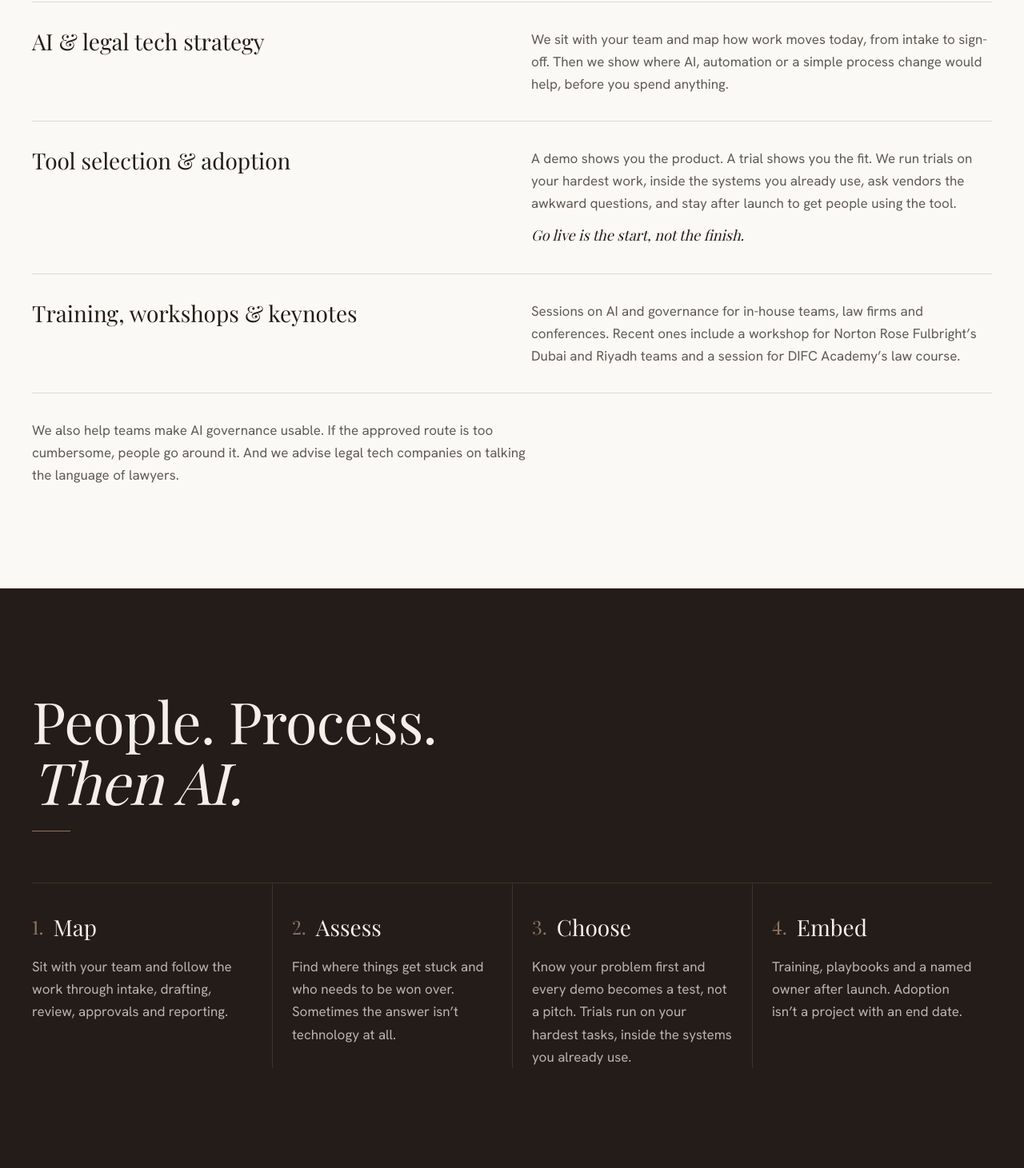
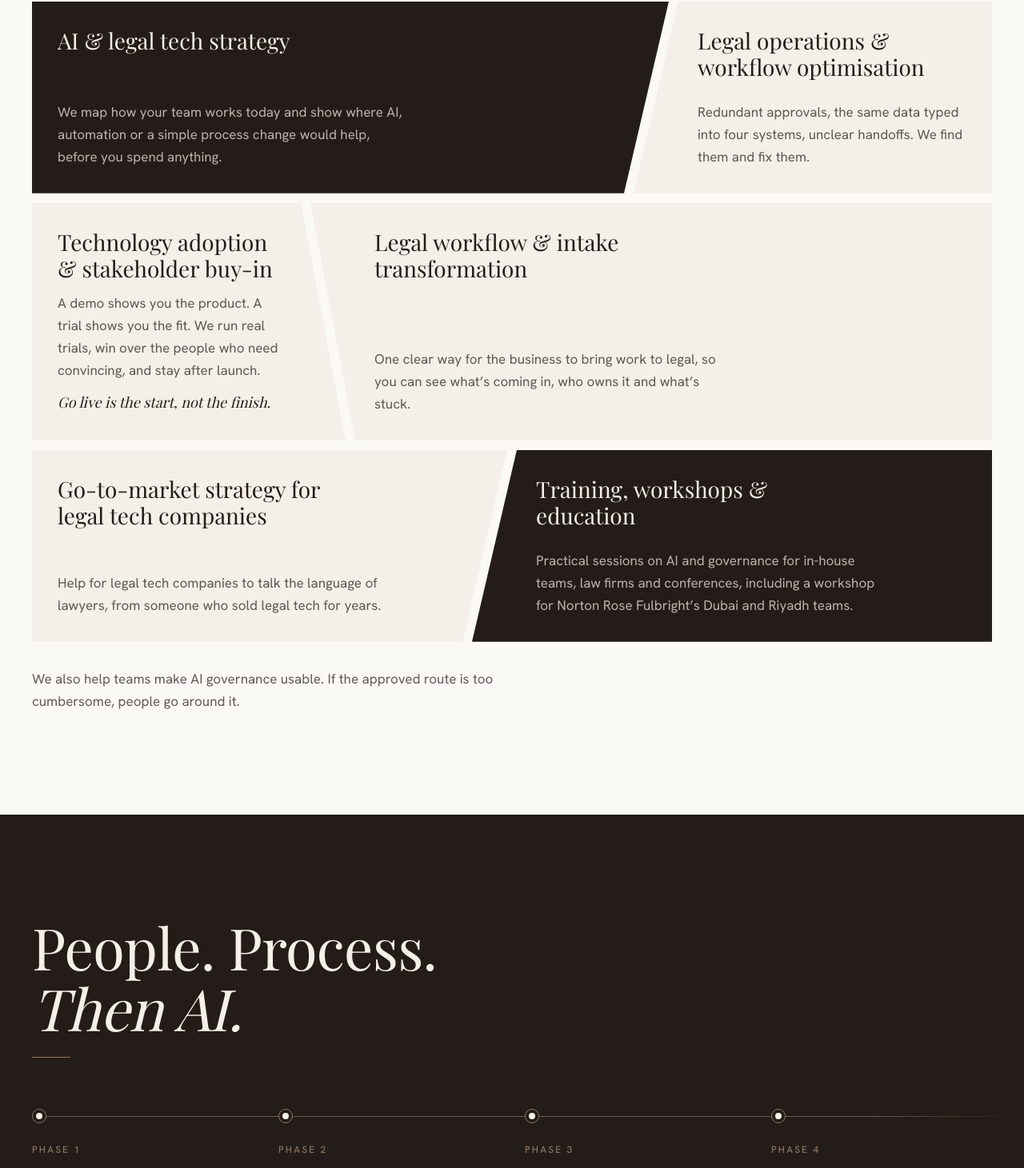
Before and after one commit to kahaav/the-best-advisory-website, a React (Vite) app: page / in a window 1280 px wide. Shown: the part 2059-3520 px from the top of the page at 80% size. Built offline with nearby package versions, Linux system fonts and the light colour scheme; a web font is replaced by a local one.

Commit message:
updated services section

```diff
--- a/src/components/ApproachSection.css
+++ b/src/components/ApproachSection.css
@@ -3,80 +3,114 @@
   line-height: 1.05;
 }
 
-.approach__steps {
+/*
+ * Phased timeline. A line runs through a marker for each phase and fades out
+ * past the last one: adoption doesn't stop at launch.
+ */
+.approach__timeline {
+  --marker-size: 18px;
+  --line-colour: color-mix(in srgb, var(--accent-rule) 70%, transparent);
+
+  position: relative;
   display: grid;
   grid-template-columns: repeat(4, minmax(0, 1fr));
+  gap: var(--space-6);
   margin-top: var(--space-8);
   list-style: none;
-  counter-reset: approach-step;
-  border-top: 1px solid var(--hairline);
 }
 
-.approach__step {
+/* The line, through the middle of the markers */
+.approach__timeline::before {
+  content: '';
+  position: absolute;
+  top: calc(var(--marker-size) / 2);
+  left: 0;
+  right: calc(-1 * var(--gutter));
+  height: 1px;
+  background: linear-gradient(to right, var(--line-colour) 85%, transparent);
+}
+
+.approach__phase {
+  position: relative;
   display: flex;
   flex-direction: column;
-  gap: var(--space-3);
-  padding: var(--space-6) var(--space-5) 0 0;
-  counter-increment: approach-step;
+  gap: var(--space-2);
 }
 
-.approach__step + .approach__step {
-  padding-left: var(--space-5);
-  border-left: 1px solid var(--hairline);
+/* A ring on the line with a filled centre */
+.approach__marker {
+  position: relative;
+  width: var(--marker-size);
+  height: var(--marker-size);
+  margin-bottom: var(--space-4);
+  background: var(--surface);
+  border: 1px solid var(--accent-rule);
+  border-radius: 50%;
+}
+
+.approach__marker::after {
+  content: '';
+  position: absolute;
+  inset: 4px;
+  background: var(--text);
+  border-radius: 50%;
+}
+
+.approach__label {
+  font-size: var(--text-eyebrow);
+  font-weight: 500;
+  letter-spacing: var(--tracking-eyebrow);
+  text-transform: uppercase;
+  color: var(--accent-rule);
 }
 
 .approach__title {
-  display: flex;
-  align-items: center;
-  gap: var(--space-3);
   font-family: var(--font-display);
   font-size: var(--text-h3);
   font-weight: 400;
-}
-
-/* The list already gives screen readers the order; this is just the visible number */
-.approach__title::before {
-  content: counter(approach-step) '.';
-  font-family: var(--font-display);
-  font-size: 0.85em;
-  font-variant-numeric: lining-nums;
-  line-height: 1;
-  color: var(--accent-rule);
+  line-height: 1.2;
 }
 
 .approach__body {
+  max-width: 32ch;
   color: var(--text-muted);
 }
 
+/* Smaller screens: the timeline runs down the page, markers on the left */
 @media (max-width: 960px) {
-  .approach__steps {
-    grid-template-columns: repeat(2, minmax(0, 1fr));
+  .approach__timeline {
+    grid-template-columns: 1fr;
+    gap: var(--space-7);
   }
 
-  .approach__step:nth-child(3) {
-    padding-left: 0;
-    border-left: 0;
+  .approach__timeline::before {
+    top: 0;
+    bottom: calc(-1 * var(--space-7));
+    left: calc(var(--marker-size) / 2);
+    right: auto;
+    width: 1px;
+    height: auto;
+    background: linear-gradient(to bottom, var(--line-colour) 85%, transparent);
   }
 
-  .approach__step:nth-child(n + 3) {
-    margin-top: var(--space-6);
-    border-top: 1px solid var(--hairline);
+  .approach__phase {
+    padding-left: calc(var(--marker-size) + var(--space-6));
+  }
+
+  .approach__marker {
+    position: absolute;
+    top: 0;
+    left: 0;
+    margin: 0;
+  }
+
+  .approach__body {
+    max-width: var(--measure);
   }
 }
 
 @media (max-width: 560px) {
-  .approach__steps {
-    grid-template-columns: 1fr;
-  }
-
-  .approach__step,
-  .approach__step + .approach__step {
-    padding: var(--space-5) 0;
-    border-left: 0;
-  }
-
-  .approach__step + .approach__step {
-    margin-top: 0;
-    border-top: 1px solid var(--hairline);
+  .approach__phase {
+    padding-left: calc(var(--marker-size) + var(--space-4));
   }
 }
--- a/src/components/ApproachSection.tsx
+++ b/src/components/ApproachSection.tsx
@@ -7,14 +7,19 @@ interface ApproachSectionProps {
   content: ApproachContent;
 }
 
+/** The four phases as a timeline: across the page on desktop, down it on smaller screens. */
 export const ApproachSection = ({ content }: ApproachSectionProps) => {
   return (
     <Section id="approach" tone="espresso" labelledBy="approach-title" className="approach">
       <SectionHeading intro={content} headingId="approach-title" />
 
-      <ol className="approach__steps">
-        {content.steps.map((step) => (
-          <li key={step.title} className="approach__step">
+      <ol className="approach__timeline">
+        {content.steps.map((step, index) => (
+          <li key={step.title} className="approach__phase">
+            <span className="approach__marker" aria-hidden="true" />
+            <p className="approach__label">
+              {content.phaseLabel} {index + 1}
+            </p>
             <h3 className="approach__title">{step.title}</h3>
             <p className="approach__body">{step.body}</p>
           </li>
--- a/src/components/ServicesSection.css
+++ b/src/components/ServicesSection.css
@@ -1,7 +1,66 @@
-.services__list {
+/*
+ * Services mosaic: tiles in pairs with a slanted seam between them.
+ * Desktop rows are wide + narrow, narrow + wide, then two halves; the slant
+ * flips direction each row. The right tile of a pair is pulled left by the
+ * slant, so the gap along the seam stays the same as the gap between rows.
+ */
+.services__mosaic {
+  --slant: 56px;
+  --tile-gap: var(--space-3);
+
+  display: grid;
+  grid-template-columns: repeat(6, minmax(0, 1fr));
+  gap: var(--tile-gap);
   margin-top: var(--space-7);
   list-style: none;
-  border-bottom: 1px solid var(--hairline);
+}
+
+.services__tile {
+  grid-column: span 3;
+}
+
+.services__tile:nth-child(1),
+.services__tile:nth-child(4) {
+  grid-column: span 4;
+}
+
+.services__tile:nth-child(2),
+.services__tile:nth-child(3) {
+  grid-column: span 2;
+}
+
+.services__tile > .service-card {
+  height: 100%;
+}
+
+/* Rows 1, 3, ...: a "/" seam */
+.services__tile:nth-child(4n + 1) > .service-card {
+  padding-right: calc(var(--slant) + var(--space-5));
+  clip-path: polygon(0 0, 100% 0, calc(100% - var(--slant)) 100%, 0 100%);
+}
+
+.services__tile:nth-child(4n + 2) {
+  margin-left: calc(-1 * var(--slant));
+}
+
+.services__tile:nth-child(4n + 2) > .service-card {
+  padding-left: calc(var(--slant) + var(--space-5));
+  clip-path: polygon(var(--slant) 0, 100% 0, 100% 100%, 0 100%);
+}
+
+/* Rows 2, 4, ...: a "\" seam */
+.services__tile:nth-child(4n + 3) > .service-card {
+  padding-right: calc(var(--slant) + var(--space-5));
+  clip-path: polygon(0 0, calc(100% - var(--slant)) 0, 100% 100%, 0 100%);
+}
+
+.services__tile:nth-child(4n + 4) {
+  margin-left: calc(-1 * var(--slant));
+}
+
+.services__tile:nth-child(4n + 4) > .service-card {
+  padding-left: calc(var(--slant) + var(--space-5));
+  clip-path: polygon(0 0, 100% 0, 100% 100%, var(--slant) 100%);
 }
 
 .services__also {
@@ -9,3 +68,35 @@
   margin-top: var(--space-6);
   color: var(--text-muted);
 }
+
+/* Tablets: two equal columns, same seams */
+@media (max-width: 960px) {
+  .services__mosaic {
+    --slant: 40px;
+
+    grid-template-columns: repeat(2, minmax(0, 1fr));
+  }
+
+  .services__tile,
+  .services__tile:nth-child(n) {
+    grid-column: span 1;
+  }
+}
+
+/* Phones: one column; each tile keeps a cut corner instead of a seam */
+@media (max-width: 600px) {
+  .services__mosaic {
+    grid-template-columns: 1fr;
+  }
+
+  .services__tile:nth-child(n) {
+    margin-left: 0;
+  }
+
+  .services__tile:nth-child(n) > .service-card {
+    min-height: 0;
+    padding: var(--space-5);
+    padding-bottom: var(--space-6);
+    clip-path: polygon(0 0, 100% 0, 100% calc(100% - 28px), calc(100% - 28px) 100%, 0 100%);
+  }
+}
--- a/src/components/ServicesSection.tsx
+++ b/src/components/ServicesSection.tsx
@@ -8,14 +8,20 @@ interface ServicesSectionProps {
   content: ServicesContent;
 }
 
+/** Tiles shown dark, on opposite corners of the mosaic; the rest are cream. */
+const DARK_TILES: ReadonlySet<number> = new Set([0, 5]);
+
 export const ServicesSection = ({ content }: ServicesSectionProps) => {
   return (
     <Section id="services" tone="ivory" labelledBy="services-title">
       <SectionHeading intro={content} headingId="services-title" />
 
-      <ul className="services__list">
-        {content.items.map((service) => (
-          <li key={service.title}>
+      <ul className="services__mosaic">
+        {content.items.map((service, index) => (
+          <li
+            key={service.title}
+            className={`services__tile ${DARK_TILES.has(index) ? 'tone-espresso' : 'tone-cream'}`}
+          >
             <ServiceCard service={service} />
           </li>
         ))}
--- a/src/components/cards/ServiceCard.css
+++ b/src/components/cards/ServiceCard.css
@@ -1,27 +1,25 @@
-/* Two columns when there is room, one when narrow: no media query needed */
 .service-card {
-  display: grid;
-  grid-template-columns: repeat(auto-fit, minmax(min(100%, 18rem), 1fr));
-  gap: var(--space-3) var(--space-7);
-  padding-block: var(--space-6);
-  border-top: 1px solid var(--hairline);
+  display: flex;
+  flex-direction: column;
+  gap: var(--space-3);
+  height: 100%;
+  min-height: 15rem;
+  padding: var(--space-6);
+  background: var(--surface);
+  color: var(--text);
 }
 
 .service-card__title {
+  max-width: 22ch;
   font-family: var(--font-display);
   font-size: var(--text-h3);
   font-weight: 400;
   line-height: 1.2;
 }
 
-.service-card__text {
-  display: flex;
-  flex-direction: column;
-  gap: var(--space-3);
-  max-width: var(--measure);
-}
-
 .service-card__body {
+  max-width: 46ch;
+  margin-top: auto;
   color: var(--text-muted);
 }
 
--- a/src/components/cards/ServiceCard.tsx
+++ b/src/components/cards/ServiceCard.tsx
@@ -5,17 +5,16 @@ interface ServiceCardProps {
   service: ServiceItem;
 }
 
-/** A service row: title beside the body and optional italic tagline. Stacks when narrow. */
+/**
+ * A service tile: title, body and optional italic tagline on the tone's surface colour.
+ * The services mosaic gives it its slanted edges.
+ */
 export const ServiceCard = ({ service }: ServiceCardProps) => {
   return (
     <article className="service-card">
       <h3 className="service-card__title">{service.title}</h3>
-      <div className="service-card__text">
-        <p className="service-card__body">{service.body}</p>
-        {service.tagline !== undefined && (
-          <p className="service-card__tagline">{service.tagline}</p>
-        )}
-      </div>
+      <p className="service-card__body">{service.body}</p>
+      {service.tagline !== undefined && <p className="service-card__tagline">{service.tagline}</p>}
     </article>
   );
 };
--- a/src/content/siteContent.ts
+++ b/src/content/siteContent.ts
@@ -97,30 +97,45 @@ export const siteContent: SiteContent = {
     },
   },
 
+  // The six specialisms from Sophie's LinkedIn profile, in her order. Body copy draws on her
+  // profile About, articles and posts (docs/answers.md, sections 1 and 4).
   services: {
     headline: { roman: 'How we can help' },
     items: [
       {
         title: 'AI & legal tech strategy',
-        body: 'We sit with your team and map how work moves today, from intake to sign-off. Then we show where AI, automation or a simple process change would help, before you spend anything.',
+        body: 'We map how your team works today and show where AI, automation or a simple process change would help, before you spend anything.',
       },
       {
-        title: 'Tool selection & adoption',
-        body: 'A demo shows you the product. A trial shows you the fit. We run trials on your hardest work, inside the systems you already use, ask vendors the awkward questions, and stay after launch to get people using the tool.',
+        title: 'Legal operations & workflow optimisation',
+        body: 'Redundant approvals, the same data typed into four systems, unclear handoffs. We find them and fix them.',
+      },
+      {
+        title: 'Technology adoption & stakeholder buy-in',
+        body: 'A demo shows you the product. A trial shows you the fit. We run real trials, win over the people who need convincing, and stay after launch.',
         tagline: 'Go live is the start, not the finish.',
       },
       {
-        title: 'Training, workshops & keynotes',
-        body: 'Sessions on AI and governance for in-house teams, law firms and conferences. Recent ones include a workshop for Norton Rose Fulbright’s Dubai and Riyadh teams and a session for DIFC Academy’s law course.',
+        title: 'Legal workflow & intake transformation',
+        body: 'One clear way for the business to bring work to legal, so you can see what’s coming in, who owns it and what’s stuck.',
+      },
+      {
+        title: 'Go-to-market strategy for legal tech companies',
+        body: 'Help for legal tech companies to talk the language of lawyers, from someone who sold legal tech for years.',
+      },
+      {
+        title: 'Training, workshops & education',
+        body: 'Practical sessions on AI and governance for in-house teams, law firms and conferences, including a workshop for Norton Rose Fulbright’s Dubai and Riyadh teams.',
       },
     ],
-    also: 'We also help teams make AI governance usable. If the approved route is too cumbersome, people go around it. And we advise legal tech companies on talking the language of lawyers.',
+    also: 'We also help teams make AI governance usable. If the approved route is too cumbersome, people go around it.',
   },
 
   // The brief's "no vendor commissions" line is left out until the owner confirms it (open question 11).
   // "People. Process. Then AI." is Sophie's Kuwait keynote slide.
   approach: {
     headline: { roman: 'People. Process.', italic: 'Then AI.' },
+    phaseLabel: 'Phase',
     steps: [
       {
         title: 'Map',
--- a/src/styles/tokens.css
+++ b/src/styles/tokens.css
@@ -97,7 +97,7 @@
   --breakpoint-footer: 760; /* Footer stacks */
   --breakpoint-small: 720; /* Proof columns stack */
   --breakpoint-mobile: 600; /* Card grids become one column */
-  --breakpoint-mobile-small: 560; /* Approach steps become one column */
+  --breakpoint-mobile-small: 560; /* Approach timeline tightens */
 
   /* Shadows: soft and warm, mixed from espresso. Soft for cards at rest, raised on hover. */
   --shadow-soft:
--- a/src/types/content.ts
+++ b/src/types/content.ts
@@ -100,6 +100,8 @@ export interface ApproachStep {
 }
 
 export interface ApproachContent extends SectionIntro {
+  /** Shown before each step's number, e.g. "Phase 1". */
+  readonly phaseLabel: string;
   readonly steps: readonly ApproachStep[];
 }
 
```
